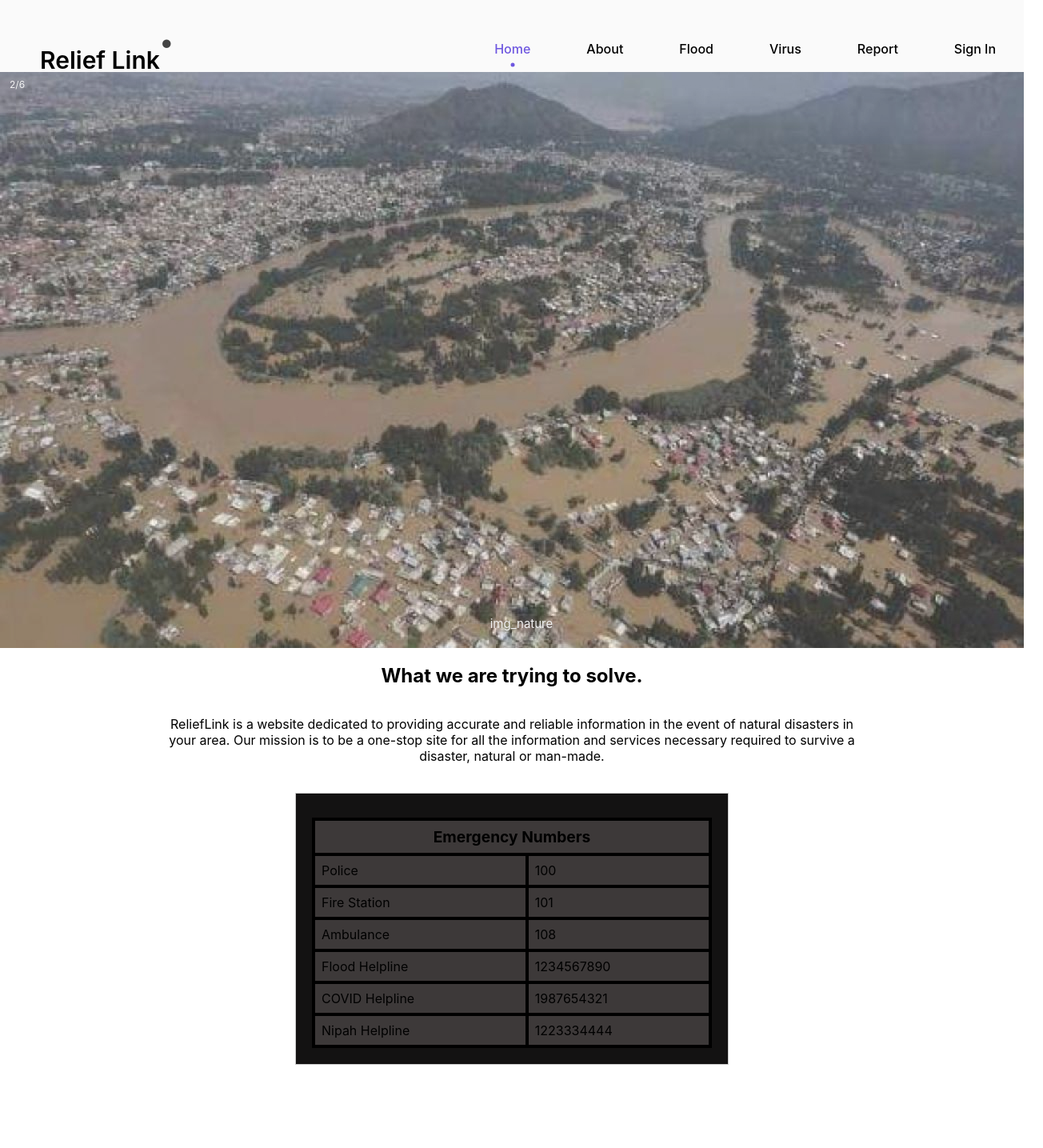
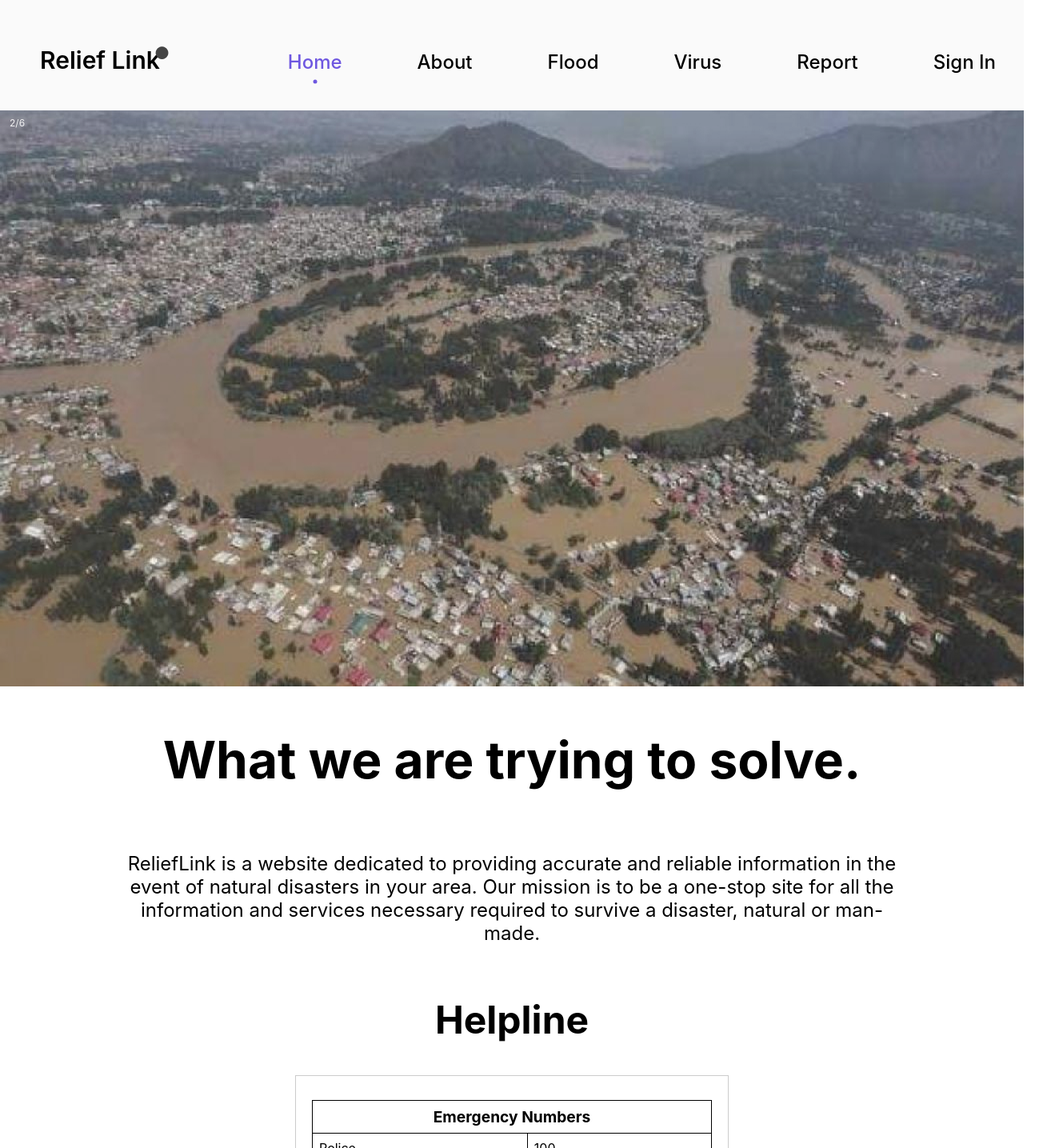
Before and after one commit to dilshadmohammed/chakravyuha, a React (Create React App) app in the folder client/: page / in a window 1280 px wide. Shown: the top 1435 px of the page at 80% size, 1304 px wide, since content can reach past the window. Before the commit the page ends 1351 px from the top, so only its background shows below. Built offline with nearby package versions, Linux system fonts and the light colour scheme; the HTML template or start-up script is replaced by a standard one.

Commit message:
emergency commit

```diff
--- a/client/src/Components/About/About.css
+++ b/client/src/Components/About/About.css
@@ -4,7 +4,12 @@
     align-items: center;
 }
 
+.about-title {
+    font-size: 4rem;
+}
+
 .about-description {
+    font-size: 1.5rem;
     max-width: 55em;
     padding: 0 6em;
     text-align: center;
--- a/client/src/Components/About/About.js
+++ b/client/src/Components/About/About.js
@@ -4,7 +4,7 @@ import './About.css'
 function About() {
   return (
     <div className="wrapper">
-        <div><h2>What we are trying to solve.</h2></div>
+        <div><h2 className='about-title'>What we are trying to solve.</h2></div>
         <div className='about-description'>
             <p>
                 ReliefLink is a website dedicated to providing accurate and reliable information in the event of natural disasters in your area.
--- a/client/src/Components/Carousel/ImageSliderAuto.js
+++ b/client/src/Components/Carousel/ImageSliderAuto.js
@@ -67,7 +67,7 @@ const ImageSliderAuto = (props) => {
                     <div className="numbertext">{ImageNo}</div>
                     <img src={ImageSrc} className='imageStyle' alt="Img" />
                 </div>
-                <div className="text">{ImageName}</div>
+                {/* <div className="text">{ImageName}</div> */}
             </div>
 
 
--- a/client/src/Components/Helplines/Helplines.css
+++ b/client/src/Components/Helplines/Helplines.css
@@ -2,28 +2,32 @@
     width: 500px;
     border: 1px solid #ccc;
     padding: 20px;
-    background-color: #131212;
+    /* background-color: #131212; */
     margin: 20px;
     display: flex;
     justify-content: center;
   }
 
+.helpline-title {
+  font-size: 3rem;
+}
+
   table {
     width: 100%;
     border-collapse: collapse;
     margin-top: 10px;
-    background-color: rgb(61, 57, 57);
+    /* background-color: rgb(61, 57, 57); */
   }
 
   th {
-    border: 4px solid #000000;
+    border: 1px solid #000000;
     padding: 8px;
     text-align: center;
     font-size: larger;
   }
 
   td {
-    border: 4px solid #000000;
+    border: 1px solid #000000;
     padding: 8px;
     text-align: left;
   }
--- a/client/src/Components/Helplines/Helplines.js
+++ b/client/src/Components/Helplines/Helplines.js
@@ -3,6 +3,8 @@ import './Helplines.css'; // Import the CSS file for styling
 
 function Helplines() {
   return (
+    <div>
+      <h2 className='helpline-title'>Helpline</h2>
     <div className="box">
       <table>
       <thead>
@@ -38,6 +40,7 @@ function Helplines() {
       </tbody>
     </table>
     </div>
+  </div>
   );
 }
 
--- a/client/src/Components/Navbar/Navbar.css
+++ b/client/src/Components/Navbar/Navbar.css
@@ -1,15 +1,35 @@
+a{
+    text-decoration: none;
+}
+
 nav{
     /* position: fixed; */
+    font-size: 1.5rem;
     right: 10px;
     display: flex;
     justify-content: space-between;
+    align-items: baseline;
     width: 100%;
     height: 90px;
     line-height: 90px;
     background: rgb(250, 250, 250);
     transition: .3s;
     /* z-index: 100; */
+    padding-bottom: 2em;
 }
+
+.nav_menu_list {
+    list-style: none;
+    display: flex;
+    gap: 1em;
+}
+
+.nav-menu {
+    display: flex;
+    justify-content: space-between;
+
+}
+
 .nav-logo{
    position: relative;
    left: 50px;
@@ -25,9 +45,6 @@ nav{
     right: -20px;
     font-size: 5em;
     color: rgb(68, 68, 68);
-}
-.nav-menu, .nav_menu_list{
-    display: flex;
 }
 .nav-menu .nav_list{
     list-style: none;
```
